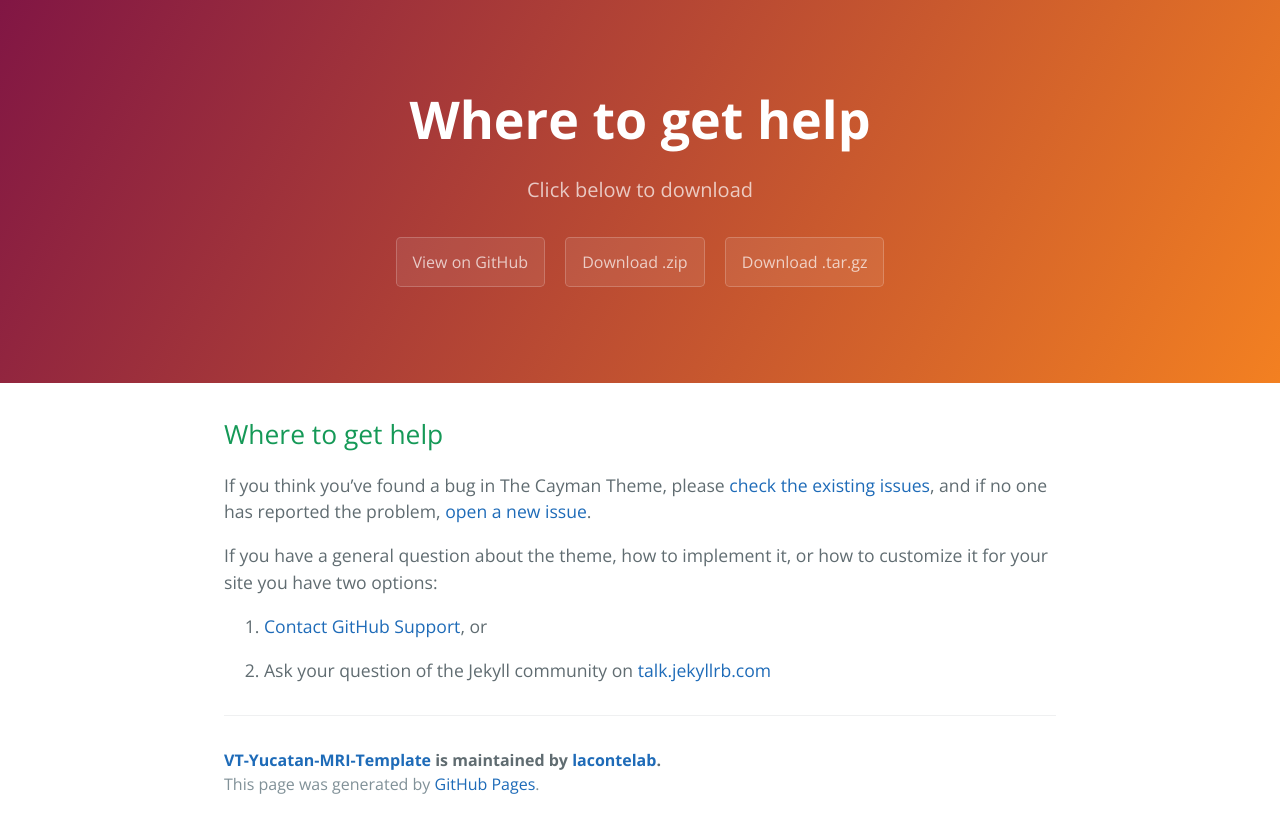
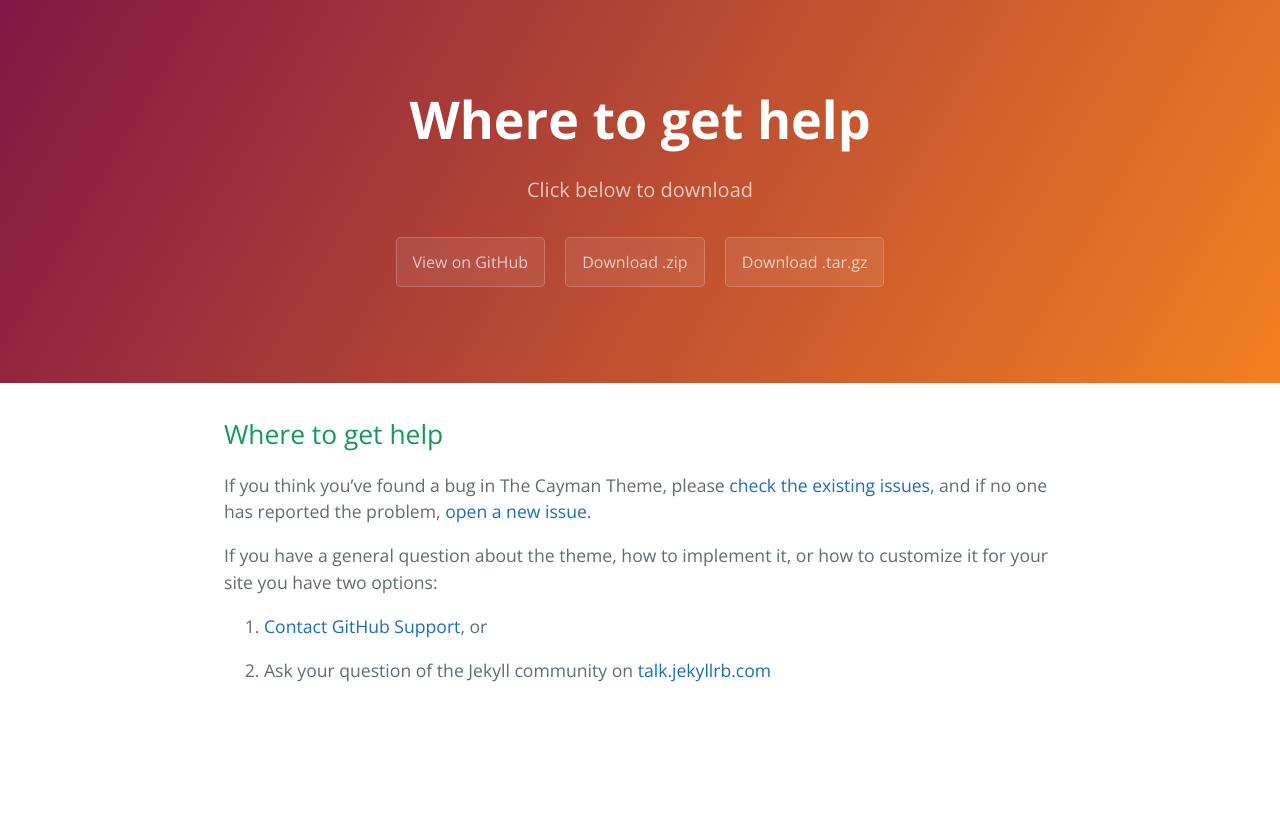
Before and after one commit to lacontelab/VT-Yucatan-MRI-Template, a Jekyll site: the page built from docs/SUPPORT.md, in a window 1280 px wide. Shown: the top 833 px of the page. Built offline with Jekyll 4.4.1, drawn with Linux system fonts in a browser that asks for light colours; our own code applies the rules of GitHub Pages for plain Markdown files.

Commit message:
Remove footer

```diff
--- a/_layouts/default.html
+++ b/_layouts/default.html
@@ -36,13 +36,6 @@
 
     <main id="content" class="main-content" role="main">
       {{ content }}
-
-      <footer class="site-footer">
-        {% if site.github.is_project_page %}
-          <span class="site-footer-owner"><a href="{{ site.github.repository_url }}">{{ site.github.repository_name }}</a> is maintained by <a href="{{ site.github.owner_url }}">{{ site.github.owner_name }}</a>.</span>
-        {% endif %}
-        <span class="site-footer-credits">This page was generated by <a href="https://pages.github.com">GitHub Pages</a>.</span>
-      </footer>
     </main>
   </body>
 </html>
```
Also changed, not shown: Gemfile.lock, 3 other files.
